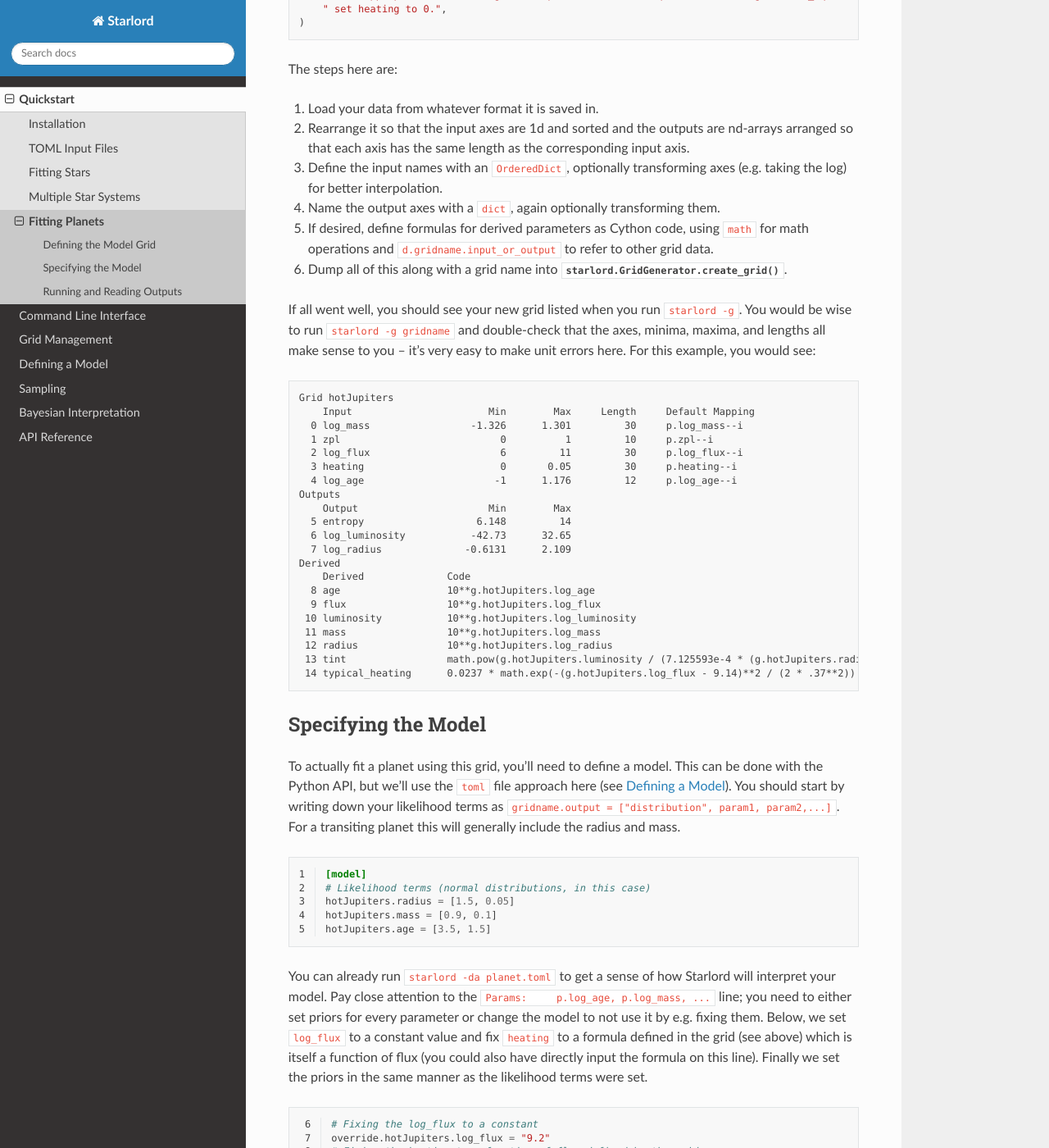
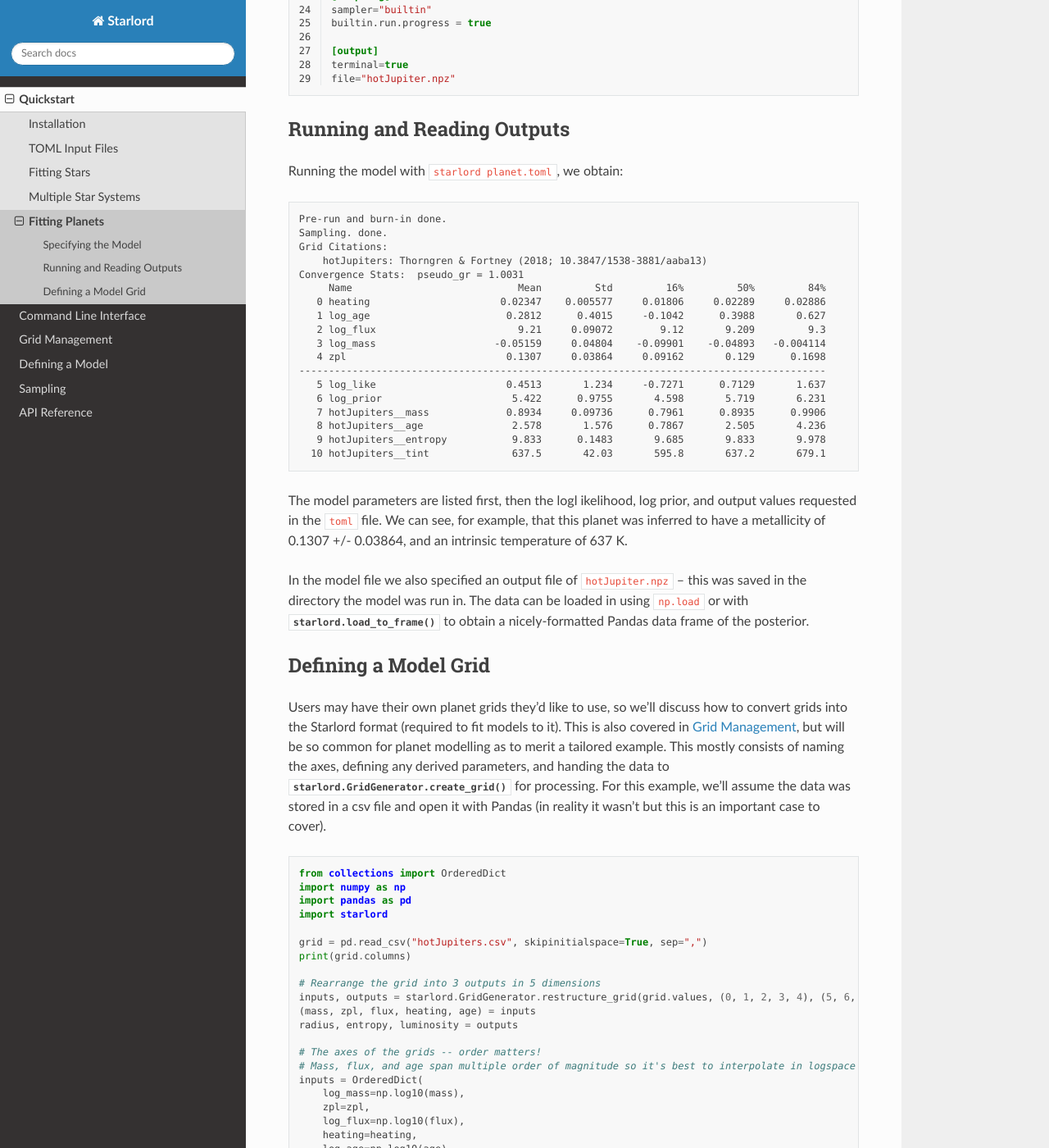
Before and after one commit to dpthorngren/Starlord, a Sphinx documentation site: the page built from docs/quickstart/planets.rst, in a window 1280 px wide and 1400 px high, scrolled down 1434 px. Shown: the whole window at 82% size. Built offline with Sphinx 7.4.7 and the Read the Docs theme 3.1.0, drawn with Linux system fonts in a browser that asks for light colours; some of the changed text lies outside the part shown.

Commit message:
Updated planet docs and removed unfinished Bayes docs page.

```diff
--- a/docs/bayes.rst
+++ /dev/null
@@ -1,37 +0,0 @@
-Bayesian Interpretation
------------------------
-
-.. warning::
-
-   This page is not yet finished.
-
-Suppose you are interested in some parameters `x`, `y`, and `z`, but you can't measure them directly. However, you can measure some functions of these variables up to some normally-distributed uncertainty:
-
-.. math::
-    A(x,y,z) &= 1.5 \pm 0.2 \\
-    B(x,y,z) &= 2.3 \pm 0.15 \\
-    C(x,y,z) &= -0.5 \pm 0.05
-
-This kind of problem pops up a lot in astronomy. For example, we often cannot measure a star's mass, metallicity, etc. directly, but we can it's brightness at different wavelengths, which depend on the those unmeasured properties in complicated ways.  Complicating matters, these functions can be expensive to compute, so it can help to run the models across a grid of input values and interpolate them.  Starlord is focused on using these grids (see :doc:`grids`), so let's pretend you've already set up a grid that looks like this:
-
-.. math::
-   \mathrm{ExampleGrid} (x, y, z \rightarrow A, B, C)
-
-A Bayesian interpretation of this situation is that we have observed random variables :math:`A_\mathrm{obs} = 1.5`, :math:`B_\mathrm{obs} = 2.3`, :math:`C_\mathrm{obs} = -0.5`, which were generated from a normal distribution centered on their true values.  These true values were in turn generated :abbr:`exactly (You can add uncertainty onto the functions themselves too, but we'll keep things simple here.)` from their functions of `x`, `y`, and `z` .  If our observations are independent, the likelihood of obtaining these observations given the model parameters is:
-
-.. math::
-   p(A_\mathrm{obs}, B_\mathrm{obs}, C_\mathrm{obs} | x, y, z) = \mathcal{N}(A(x,y,z), \sigma_A) \times \mathcal{N}(B(x,y,z), \sigma_B) \times \mathcal{N}(C(x,y,z), \sigma_C)
-
-This is really just restating things in fancy stats notation.  Notice that there are three multiplicative terms here, one for each observation.
-
-Still, what we *really* want is the probability distributions for `x`, `y`, and `z`, given our observations.  Bayes Theorem gets us there:
-
-.. math::
-   p(x, y, z | A_\mathrm{obs}, B_\mathrm{obs}, C_\mathrm{obs}) \propto p(x, y, z | A_\mathrm{obs}, B_\mathrm{obs}, C_\mathrm{obs}) \times p(x, y, z)
-
-That is, the posterior probability is :abbr:`proportional to (You don't need to worry about the normalizing constant unless you're trying to use Bayes factors for model comparison.  For that you'll want to use a tool like nested sampling rather than trying to calculate it by hand, as it is usually intractable.)` the likelihood times the prior.  Assuming our priors are independent, we can split them up and write the posterior as:
-
-.. math::
-   p(x, y, z | A_\mathrm{obs}, B_\mathrm{obs}, C_\mathrm{obs}) \propto\; &\mathcal{N}(A(x,y,z), \sigma_A) \times \mathcal{N}(B(x,y,z), \sigma_B) \times \mathcal{N}(C(x,y,z), \sigma_C) \\ &\times p(x) \times p(y) \times p(z)
-
-So in the end our model was simple enough that we're just multiplying the three likelihood terms and the three prior terms.  Now we just need to sample the distribution.
--- a/docs/examples/planet.toml
+++ b/docs/examples/planet.toml
@@ -4,16 +4,13 @@
 hotJupiters.mass = [0.9, 0.1]
 hotJupiters.age = [3.5, 1.5]
 
-# Fixing the log_flux to a constant
-override.hotJupiters.log_flux = "9.2"
-# Fixing the heating to a function of flux defined by the grid
-override.hotJupiters.heating = "g.hotJupiters.typical_heating"
-
 # Mass and age priors set from observations
 prior.log_mass = ['uniform', -0.5, 0.5]
 prior.log_age = ['uniform', -1.0, 1.0]
-# Uninformative Z_planet prior
-prior.zpl = ['uniform', 0.0, 1.0]
+prior.log_flux = [9.2, 0.1]
+# Population-based priors:
+prior.heating = ['thorngren2018_heating', 'p.log_flux']
+prior.zpl = ['thorngren2016_zpl', 'p.log_mass']
 
 # Additional outputs for the sampler to record
 # (Mass and age only because the sampler records only their log10 otherwise)
--- a/docs/index.rst
+++ b/docs/index.rst
@@ -9,5 +9,4 @@
    grids
    models
    sampling
-   bayes
    ref/index
--- a/docs/quickstart/planets.rst
+++ b/docs/quickstart/planets.rst
@@ -4,9 +4,72 @@
 
 For this example we'll use the hot Jupiter evolution model grids of `Thorngren & Fortney 2018 <https://ui.adsabs.harvard.edu/abs/2018AJ....155..214T/abstract>`_, which is provided in the standard Starlord grids (or download with ``starlord --download hotJupiters``).  This grid is 5 dimensional, in mass, metallicity, incident flux, internal heating power (as a fraction of flux), and age.  The outputs are the specific entropy, luminosity, and radius.
 
-Defining the Model Grid
+Specifying the Model
+--------------------
+The first step defining the model to be fitted.  This can be done with the Python API, but we'll use the ``toml`` file approach here (see :doc:`../models`). The likelihood terms are written as ``hotJupiters.output = ["distribution", param1, param2,...]``, and the distribution defaults to ``"normal"``.  For a transiting planet the outputs you want to fit to will generally include the radius and mass.
+
+.. literalinclude:: ../examples/planet.toml
+   :language: toml
+   :lines: 1-5
+   :linenos:
+
+You can already run ``starlord -da planet.toml`` to get a sense of how Starlord will interpret your model.  The variables section is most important -- pay close attention to the ``Params:     p.log_age, p.log_mass, ...`` line; you need to either set priors for every parameter or change the model to not use it by e.g. fixing them (again see `../models`).  Finally we set the priors in the same manner as the likelihood terms were set.
+
+.. literalinclude:: ../examples/planet.toml
+   :language: toml
+   :lines: 7-13
+   :linenos:
+   :lineno-start: 7
+
+It can be helpful for Starlord to output additional derived values like the intrinsic temperature even though they aren't parameters of the model.  This is set in the model ``outputs`` list as follows:
+
+.. literalinclude:: ../examples/planet.toml
+   :language: toml
+   :lines: 15-22
+   :linenos:
+   :lineno-start: 16
+
+Finally, sampling and output options are set in the ``[sampling]`` and ``[output]`` sections respectively -- we'll just use a simple setup here, see :doc:`../sampling` for more information.
+
+.. literalinclude:: ../examples/planet.toml
+   :language: toml
+   :lines: 23-30
+   :linenos:
+   :lineno-start: 23
+
+Running and Reading Outputs
+---------------------------
+Running the model with ``starlord planet.toml``, we obtain:
+
+.. code:: none
+
+    Pre-run and burn-in done.
+    Sampling. done.
+    Grid Citations:
+        hotJupiters: Thorngren & Fortney (2018; 10.3847/1538-3881/aaba13)
+    Convergence Stats:  pseudo_gr = 1.0031
+         Name                            Mean         Std         16%         50%         84%
+       0 heating                      0.02347    0.005577     0.01806     0.02289     0.02886
+       1 log_age                       0.2812      0.4015     -0.1042      0.3988       0.627
+       2 log_flux                        9.21     0.09072        9.12       9.209         9.3
+       3 log_mass                    -0.05159     0.04804    -0.09901    -0.04893   -0.004114
+       4 zpl                           0.1307     0.03864     0.09162       0.129      0.1698
+    -----------------------------------------------------------------------------------------
+       5 log_like                      0.4513       1.234     -0.7271      0.7129       1.637
+       6 log_prior                      5.422      0.9755       4.598       5.719       6.231
+       7 hotJupiters__mass             0.8934     0.09736      0.7961      0.8935      0.9906
+       8 hotJupiters__age               2.578       1.576      0.7867       2.505       4.236
+       9 hotJupiters__entropy           9.833      0.1483       9.685       9.833       9.978
+      10 hotJupiters__tint              637.5       42.03       595.8       637.2       679.1
+
+
+The model parameters are listed first, then the logl ikelihood, log prior, and output values requested in the ``toml`` file.  We can see, for example, that this planet was inferred to have a metallicity of 0.1307 +/- 0.03864, and an intrinsic temperature of 637 K.
+
+In the model file we also specified an output file of ``hotJupiter.npz`` -- this was saved in the directory the model was run in.  The data can be loaded in using ``np.load`` or with :func:`starlord.load_to_frame` to obtain a nicely-formatted Pandas data frame of the posterior.
+
+Defining a Model Grid
 -----------------------
-We'll start by showing how to convert your planet grid into the Starlord format (required to fit models to it).  This is also covered in :doc:`../grids`, but will be so common for planet modelling as to merit a tailored example.  This mostly consists of naming the axes, defining any derived parameters, and handing the data to :func:`starlord.GridGenerator.create_grid` for processing.  For this example, we'll assume the data was stored in a csv file and open it with Pandas (in reality it wasn't but this is an important case to cover).
+Users may have their own planet grids they'd like to use, so we'll discuss how to convert grids into the Starlord format (required to fit models to it).  This is also covered in :doc:`../grids`, but will be so common for planet modelling as to merit a tailored example.  This mostly consists of naming the axes, defining any derived parameters, and handing the data to :func:`starlord.GridGenerator.create_grid` for processing.  For this example, we'll assume the data was stored in a csv file and open it with Pandas (in reality it wasn't but this is an important case to cover).
 
 .. literalinclude:: ../examples/grid_hot_jupiters.py
    :language: python
@@ -45,52 +108,3 @@
      12 radius               10**g.hotJupiters.log_radius
      13 tint                 math.pow(g.hotJupiters.luminosity / (7.125593e-4 * (g.hotJupiters.radius * 6.991 ...
      14 typical_heating      0.0237 * math.exp(-(g.hotJupiters.log_flux - 9.14)**2 / (2 * .37**2))
-
-Specifying the Model
---------------------
-To actually fit a planet using this grid, you'll need to define a model.  This can be done with the Python API, but we'll use the ``toml`` file approach here (see :doc:`../models`).  You should start by writing down your likelihood terms as ``gridname.output = ["distribution", param1, param2,...]``.  For a transiting planet this will generally include the radius and mass.
-
-.. literalinclude:: ../examples/planet.toml
-   :language: toml
-   :lines: 1-5
-   :linenos:
-
-You can already run ``starlord -da planet.toml`` to get a sense of how Starlord will interpret your model.  Pay close attention to the ``Params:     p.log_age, p.log_mass, ...`` line; you need to either set priors for every parameter or change the model to not use it by e.g. fixing them.  Below, we set ``log_flux`` to a constant value and fix ``heating`` to a formula defined in the grid (see above) which is itself a function of flux (you could also have directly input the formula on this line).  Finally we set the priors in the same manner as the likelihood terms were set.
-
-.. literalinclude:: ../examples/planet.toml
-   :language: toml
-   :lines: 6-16
-   :linenos:
-   :lineno-start: 6
-
-It can be helpful for Starlord to output additional derived values like the intrinsic temperature even though they aren't parameters of the model.  This is set in the model ``outputs`` section as shown.  Finally, sampling and output options are set in the ``[sampling]`` and ``[output]`` sections respectively -- we'll just use a simple setup here, see :doc:`../sampling` for more information.
-
-.. literalinclude:: ../examples/planet.toml
-   :language: toml
-   :lines: 16-32
-   :linenos:
-   :lineno-start: 16
-
-Running and Reading Outputs
----------------------------
-Running the model with ``starlord planet.toml``, we obtain:
-
-.. code:: none
-
-    Pre-run and burn-in done.
-    Sampling. done.
-         Name                            Mean         Std         16%         50%         84%
-       0 log_age                       0.2871      0.3986    -0.08877      0.4047      0.6274
-       1 log_mass                    -0.05023     0.04902    -0.09838    -0.04799   -0.001777
-       2 zpl                           0.1247     0.03185     0.09322       0.124      0.1565
-    -----------------------------------------------------------------------------------------
-       3 log_like                      0.4117       1.271     -0.7866      0.6778       1.632
-       4 log_prior                    -0.6931   1.382e-12     -0.6931     -0.6931     -0.6931
-       5 hotJupiters__mass             0.8964     0.09973      0.7973      0.8954      0.9959
-       6 hotJupiters__age                 2.6       1.574      0.8151       2.539       4.241
-       7 hotJupiters__entropy           9.816     0.04124       9.776       9.813       9.857
-       8 hotJupiters__tint              636.1     0.09113         636       636.1       636.1
-
-The three model parameters are listed first, then the log_likelihood, log_prior, and output values requested in the ``toml`` file.  We can see, for example, that this planet was inferred to have a metallicity of 0.1247 +/- 0.032, and an intrinsic temperature of 636 K.  Because we fixed the flux and heating, the uncertainties on the latter are very small -- relaxing that assumption would get us more realistic uncertainties.
-
-In the model file we also specified an output file of ``hotJupiter.npz`` -- this was saved in the directory the model was run in.  The data can be loaded in using ``np.load`` or with :func:`starlord.load_to_frame` to obtain a nicely-formatted Pandas data frame of the posterior.
```
